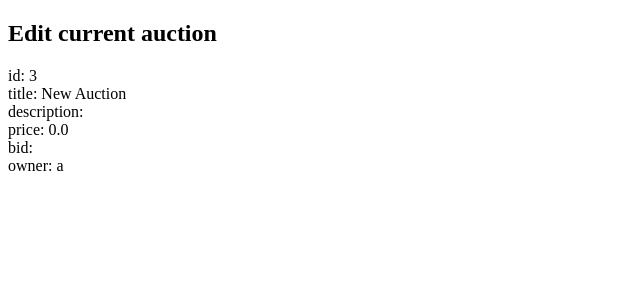
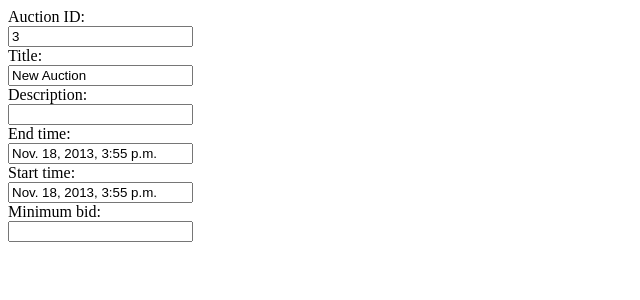
Before and after one commit to stigendresen/auction-house, a Django app: page /editauction/3/ in a window 1280 px wide. Shown: the top 300 px of the page, without its empty margins (0-640 px from the left). Run offline with Django 3.2, Linux system fonts and the light colour scheme; data comes from the database, SQL or seed files in the repository; parts of the project's set-up code (start-up, migrations or seed data) failed here and were passed over.

Commit message:
Updated edit_auction template

```diff
--- a/templates/edit_auction.html
+++ b/templates/edit_auction.html
@@ -9,22 +9,30 @@
 
 <article>
 	<div id="content">
-		<h1>Edit current auction<br></h1>
-		id: {{ auction.id }}<br>
-		title: {{ auction.title }}<br>
-		description: {{ auction.content }}<br>
-		price:  {{ auction.min_price }}<br>
-		bid: {{ auction.latest_bid_by }}<br>
-		owner: {{ auction.ownerid.username }}<br>
-	</div>
+	    <form action="/editauction/" method="post">
+
+	    <label>Auction ID: </label><br>
+        <input type="text" name="auction_id" value="{{ auction.id }}"><br>
+	    <label>Title: </label><br>
+        <input type="text" name="auction_title" value="{{ auction.title }}"><br>
+		<label>Description: </label><br>
+        <input type="text" name="auction_content" value="{{ auction.content }}"><br>
+		<label>End time: </label><br>
+        <input type="text" name="auction_endtime" value="{{ auction.endtime }}"><br>
+		<label>Start time: </label><br>
+        <input type="text" name="auction_starttime" value="{{ auction.endtime }}"><br>
+		<label>Minimum bid: </label><br>
+        <input type="text" name="auction_minprice" value="{{ auction.minprice }}"><br>
+
 		{% if user == auction.ownerid %}
-		<div id="edit_button">
+		<div id="publish_button">
 			<form action="/editauction/{{ auction.id }}/" method="post">
                 {% csrf_token %}
-                <input type="submit" value="Edit">
+                <input type="submit" value="Publish">
             </form>
 		</div>
         {% endif %}
+
 </article>
 
 {% include "footer.html" %}
```
